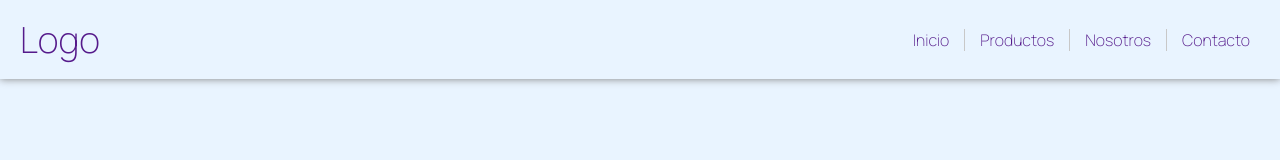
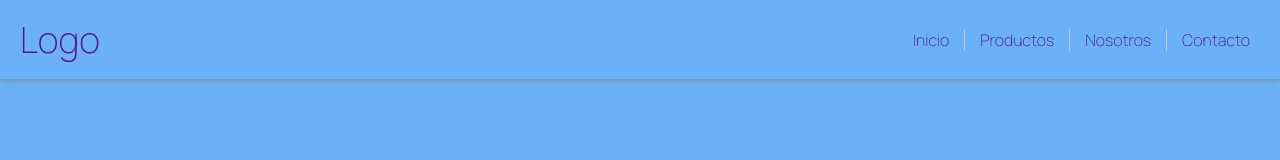
Before and after one commit to Yotfil/viejitosHeader, a plain HTML site: page index.html in a window 1280 px wide. Drawn offline with Linux system fonts and the light colour scheme.

Commit message:
main color changed

```diff
--- a/_variables.sass
+++ b/_variables.sass
@@ -1 +1 @@
-$main-color: #e9f4ff
+$main-color: #6bb1f8
```
Also changed, not shown: style.css.
